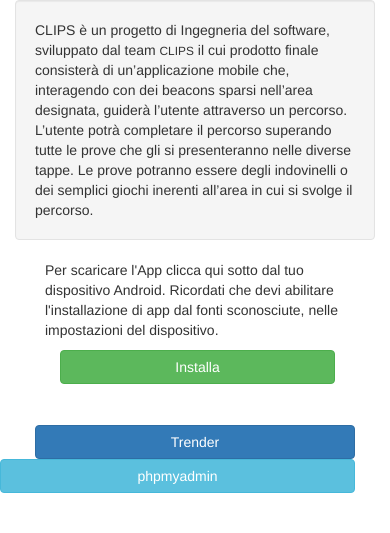
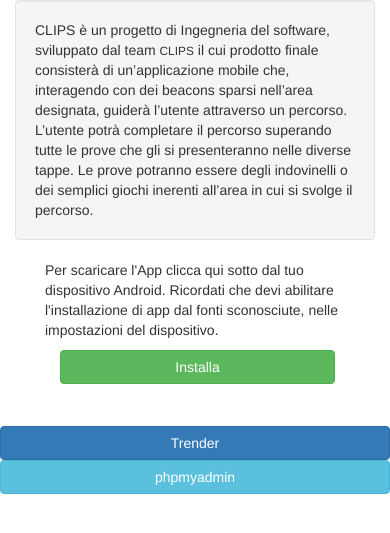
Before and after one commit to tom139/Beaconstrips-Website, a plain HTML site: page index.html in a window 390 px wide. Shown: the part 109-642 px from the top of the page. Drawn offline with nearby package versions, Linux system fonts and the light colour scheme.

Commit message:
Working version

```diff
--- a/index.html
+++ b/index.html
@@ -9,6 +9,12 @@
     <!-- Bootstrap -->
     <link rel="stylesheet" href="https://maxcdn.bootstrapcdn.com/bootstrap/3.3.5/css/bootstrap.min.css">
     <link rel="stylesheet" href="https://maxcdn.bootstrapcdn.com/font-awesome/4.4.0/css/font-awesome.min.css">
+    <style>
+      .btn-space {
+
+      }
+
+    </style>
 </head>
 
 <body>
@@ -46,10 +52,9 @@
       <br></br>
       <!-- Utilities link -->
       <div class="row">
-         <div class="col-sm-2 col-xs-1"></div>
-         <div class="col-sm-4 col-xs-10"><a href="./Trender"><button style="width:100%" type="button" class="btn btn-primary">Trender</button></a></div>
-         <div class="col-sm-0 col-xs-1"></div>
-         <div class="col-sm-4 col-xs-11"><a href="phpmyadmin"><button style="width:100%" type="button" class="btn btn-info">phpmyadmin</button></a></div>
+         <div class="col-sm-2"></div>
+         <div class="col-sm-4"><a href="./Trender"><button style="width:100%" type="button" class="btn btn-space btn-primary">Trender</button></a></div>
+         <div class="col-sm-4"><a href="phpmyadmin"><button style="width:100%" type="button" class="btn btn-space btn-info">phpmyadmin</button></a></div>
          <div class="col-sm-2"></div>
       </div>
    </div>
```
